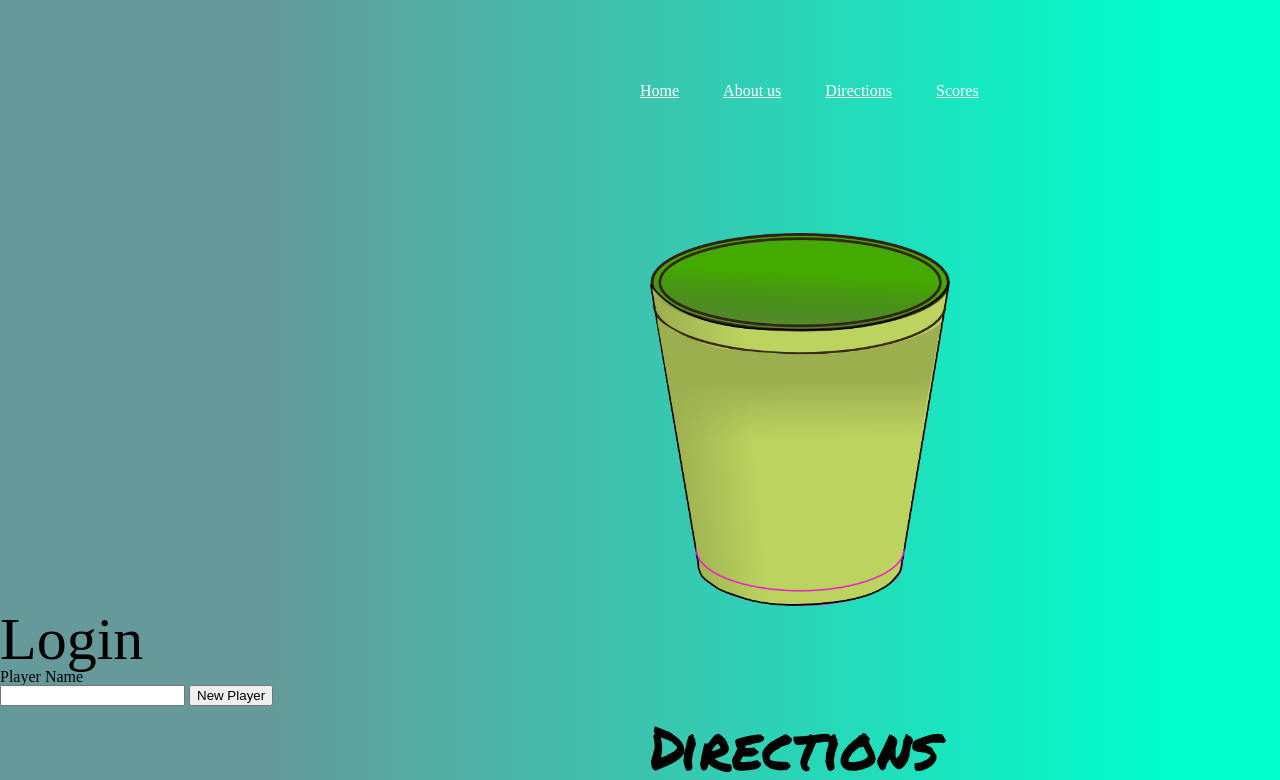
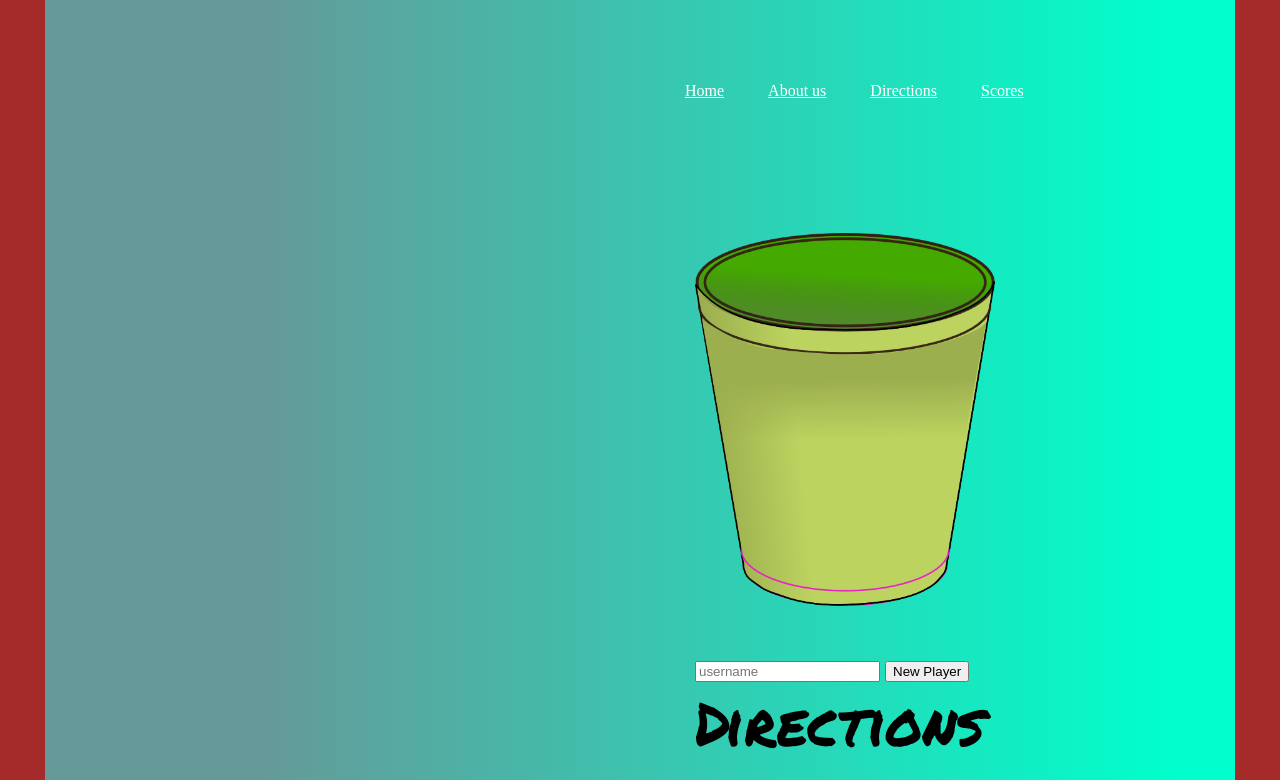
Before and after one commit to Dekklin/201-Project, a plain HTML site: page index.html in a window 1280 px wide. Shown: the part 172-952 px from the top of the page. Drawn offline with Linux system fonts and the light colour scheme.

Commit message:
added more styling

```diff
--- a/about-us.css
+++ b/about-us.css
@@ -38,6 +38,7 @@ nav{
    }
    img {
        width:300px;
+       margin-top: -158px;
    }
    #thanks {
        text-align:center;
--- a/app.js
+++ b/app.js
@@ -76,5 +76,4 @@ function savePlayerToLocalStorage() {
 //
 onLoad();
 console.log(currentPlayer);
-=======
 //
--- a/index.html
+++ b/index.html
@@ -7,9 +7,12 @@
     <link rel="stylesheet" href="styleIndex.css">
   <link rel="stylesheet" href="styleGame.css">
     <link href="https://fonts.googleapis.com/css?family=Permanent+Marker" rel="stylesheet">
-    <link href="https://fonts.googleapis.com/css?family=Press+Start+2P" rel="stylesheet"
+    <link href="https://fonts.googleapis.com/css?family=Press+Start+2P" rel="stylesheet">
+
   </head>
   <body>
+
+
 <nav>
 
 </nav>
@@ -23,16 +26,16 @@
 <li><a href ="score.html">Scores</a></li>
   </ul>
  </nav>
-
+ <canvas id="myCanvas" width="100" height="100">
+  </canvas>
 <img src ="Assets/basket.png">
 
 
-<h3>Login</h3>
 <form id ="playerform">
-    <legend>Player Name</legend>
+
     <label>
       <label for="name"></label>
-      <input type= "text" name= "name" required>
+      <input type= "text" name= "name" placeholder="username" required>
 
       <button>New Player</button>
     </label>
@@ -48,16 +51,15 @@
          <li>1</li>
          <li>2</li>
          <li>3</li>
-         <button>Play Game</button>
+
      </ul>
 
    <script src = "app.js"></script>
-   <!-- <script src = "score.js"></script> -->
-   <!-- <script src = "game.js"></script> -->
+
     </div>
     </section>
+  </body>
 
 
 
-  </body>
 </html>
--- a/styleGame.css
+++ b/styleGame.css
@@ -27,8 +27,10 @@ nav li a{
 nav li a:hover,nav li a.current{
   color:#000000;
 }
-#username{
+#playerform{
   margin:50px 0px 0px 650px;
+  font-size: 20px;
+  box-sizing: border-box
 }
 #direction{
   margin:10px 0px 0px 650px;
@@ -46,6 +48,7 @@ div>ul{
   margin:10px 0px 0px 50px;
   line-height: 2em;
 }
+
 img{
   width:300px;
   margin:119px 0px 0px 650px;
@@ -69,3 +72,6 @@ img:hover {
   90% { transform: translate(1px, 2px) rotate(0deg); }
   100% { transform: translate(1px, -2px) rotate(-1deg); }
 }
+#myCanvas{
+  float: right;
+ }
--- a/styleIndex.css
+++ b/styleIndex.css
@@ -0,0 +1,15 @@
+body{
+  background-image: url("Assets/skyandgrass.png" );
+  background-repeat: no-repeat;
+  border-left:45px solid brown;
+  border-right:45px solid brown;
+
+}
+
+img{
+  position: relative;
+  margin:600px 0px 10px 150px;
+  width:200px;
+  display:inline;
+
+  }
```
Also changed, not shown: game.html.html (+7 -2 lines), Assets/bg.jpg (added), Assets/grass.jpeg (added), Assets/sky.jpg (added), Assets/skyandgrass.png (added).
